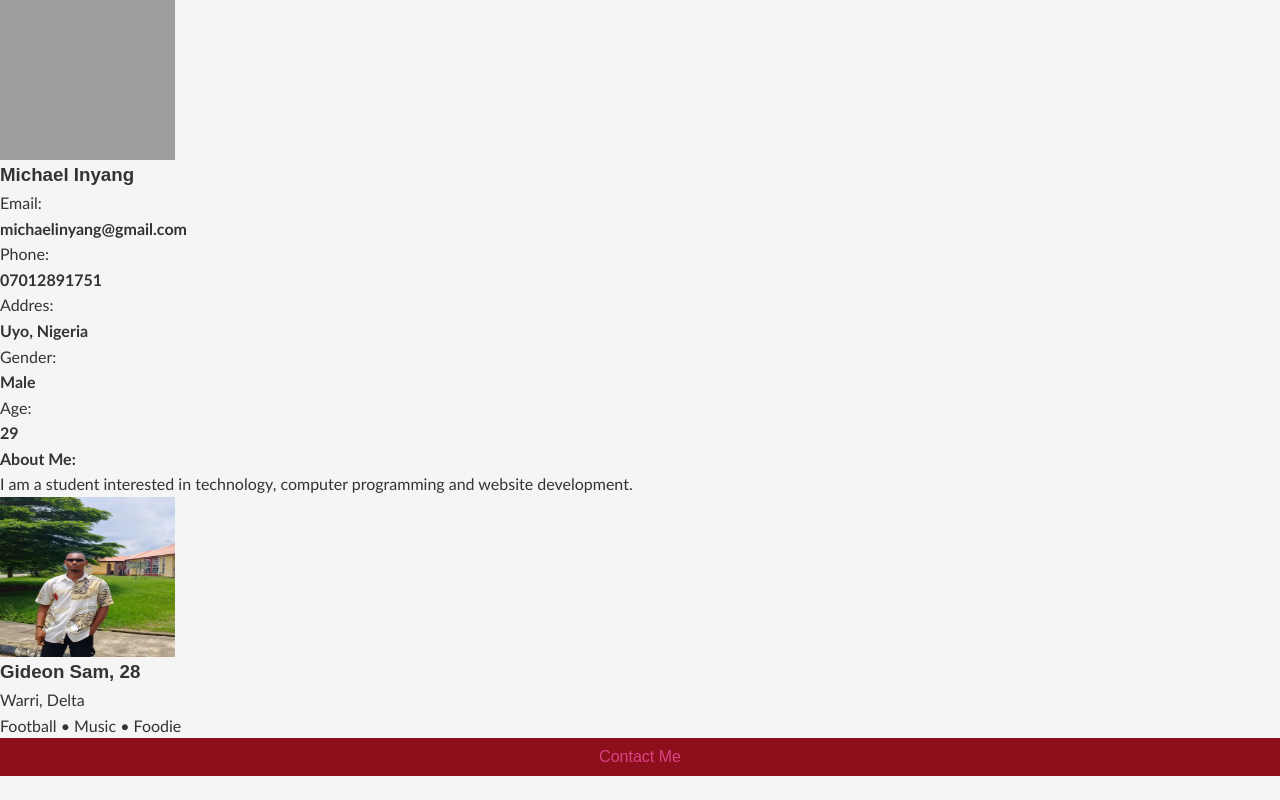
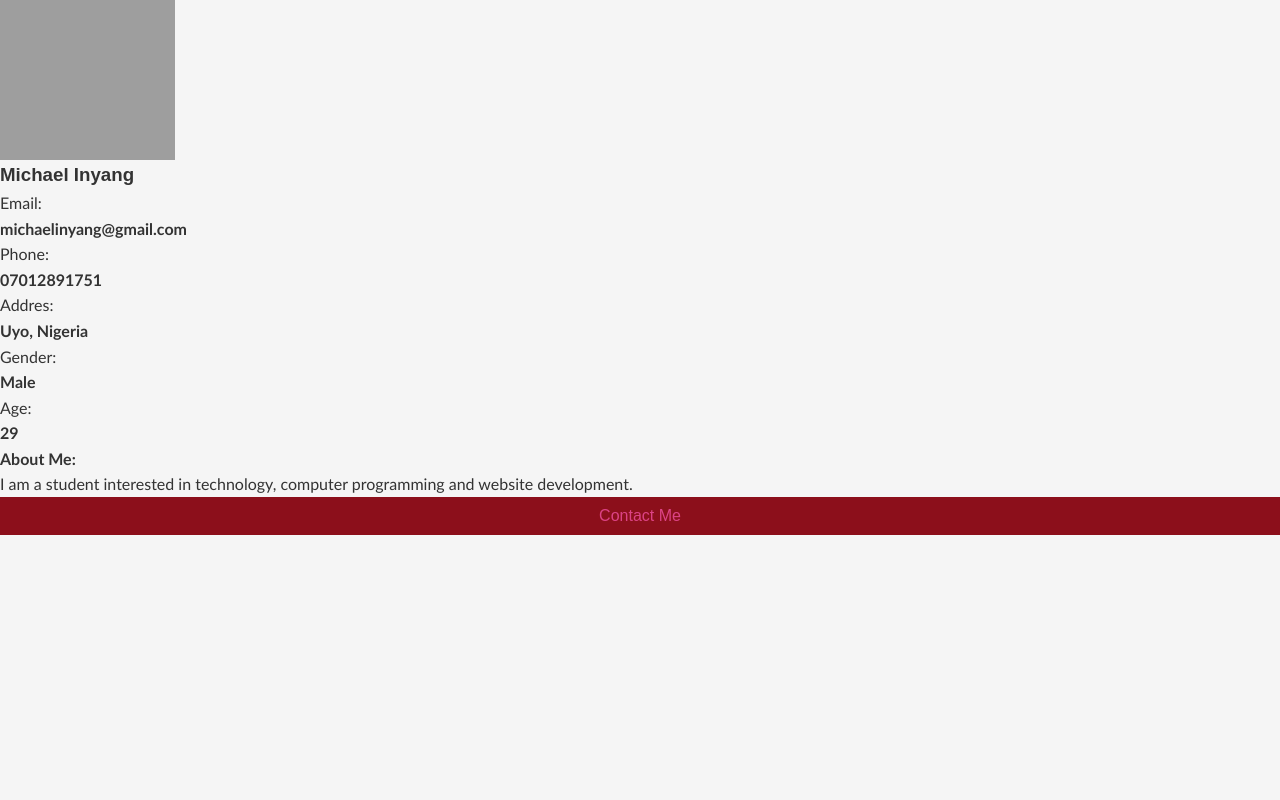
Before and after one commit to MichaelInyang/find-your-soulmate, a plain HTML site: page profile.html in a window 1280 px wide. Drawn offline with Linux system fonts and the light colour scheme; grey boxes are pictures that could not be loaded.

Commit message:
changeed profile

```diff
--- a/profile.html
+++ b/profile.html
@@ -31,12 +31,6 @@
             computer programming and website development.
         </p>
 
-      <img src="mike.jpeg" height="160px" width="175px">
-      <div class="card-info">
-        <h3>Gideon Sam, 28</h3>
-        <p>Warri, Delta</p>
-        <p>Football • Music • Foodie</p>
-
         <button>Contact Me</button>
 
     </div>
```
